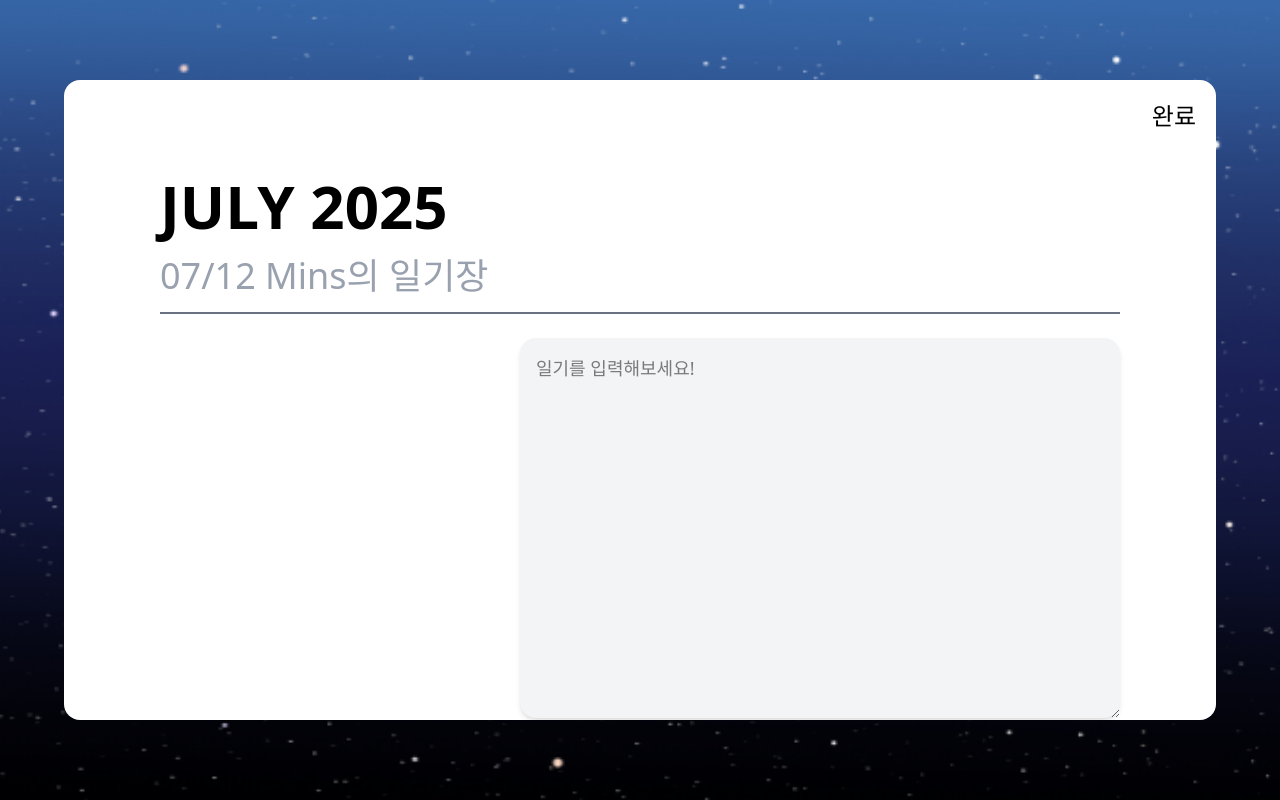
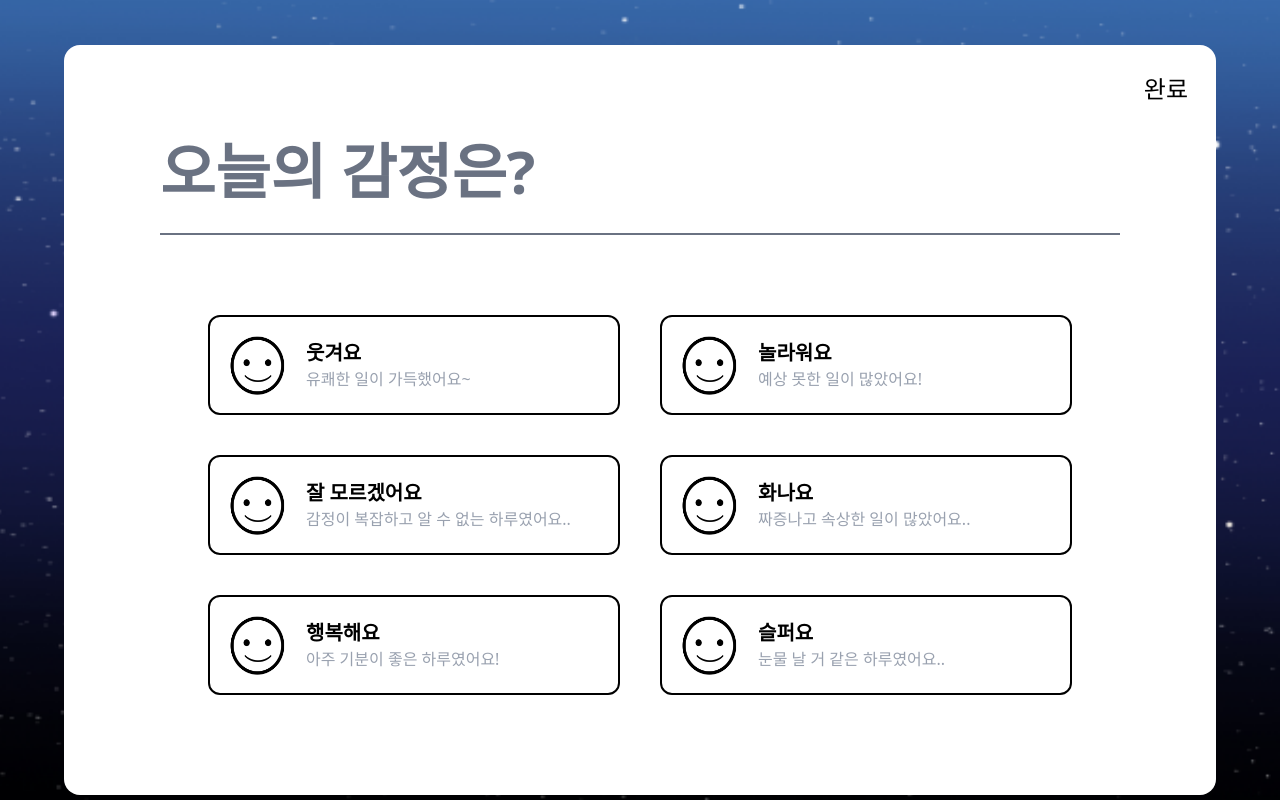
Before and after one commit to 2025-YU-SE-Project/Starlet_web, a React (Vite) app: page / in a window 1280 px wide. Built offline with nearby package versions, Linux system fonts and the light colour scheme.

Commit message:
일기 작성 페이지와 감정 선택 페이지 수정

```diff
--- a/src/App.jsx
+++ b/src/App.jsx
@@ -6,7 +6,7 @@ import Tag from "./pages/Tag";
 import Diary from "./pages/Diary";
 
 const App = () => {
-  return <Diary />;
+  return <Emotion />;
 };
 
 export default App;
--- a/src/pages/Diary.jsx
+++ b/src/pages/Diary.jsx
@@ -9,9 +9,9 @@ const Diary = () => {
       className="w-full h-screen bg-cover bg-center flex items-center justify-center"
       style={{ backgroundImage: `url(${backgroundImage})` }}
     >
-      <div className="bg-white w-[90%] h-[80%] rounded-2xl p-24 relative overflow-auto">
+      <div className="bg-white w-[90%] h-[750px] rounded-2xl p-24 mt-10 relative overflow-auto">
         <button
-          className="absolute top-5 right-5 text-2xl text-black transition hover:scale-90"
+          className="absolute top-7 right-7 text-2xl text-black transition hover:scale-90"
           onClick={() => setIsModalOpen(true)} // 클릭시 모달 열림
         >
           완료
@@ -27,7 +27,7 @@ const Diary = () => {
         <div className="w-full flex justify-end mt-6">
           <textarea
             placeholder="일기를 입력해보세요!"
-            className="bg-gray-100 w-[600px] h-[380px] rounded-2xl p-4 text-black text-lg shadow-md focus:outline-none focus:ring-2 focus:ring-black"
+            className="bg-gray-100 w-[600px] h-[480px] rounded-2xl p-4 text-black text-lg shadow-md focus:outline-none focus:ring-2 focus:ring-black"
           />
         </div>
 
--- a/src/pages/Emotion.jsx
+++ b/src/pages/Emotion.jsx
@@ -22,15 +22,15 @@ const Emotion = () => {
       className="w-full h-screen bg-cover bg-center flex items-center justify-center"
       style={{ backgroundImage: `url(${backgroundImage})` }}
     >
-      <div className="bg-white w-[90%] h-[80%] rounded-2xl p-24 relative overflow-auto">
-        <button className="absolute top-5 right-5 text-2xl text-black transition hover:scale-90">
+      <div className="bg-white w-[90%] h-[750px] rounded-2xl p-24 mt-10 relative overflow-auto">
+        <button className="absolute top-7 right-7 text-2xl text-black transition hover:scale-90">
           완료
         </button>
 
         <h1 className="text-6xl font-bold text-gray-500">오늘의 감정은?</h1>
         <hr className="my-8 text-gray-500 border-t-2" />
 
-        <div className="grid grid-cols-1 md:grid-cols-2 gap-6">
+        <div className="grid grid-cols-1 md:grid-cols-2 gap-10 p-12">
           {" "}
           {/* 모바일에서는 1열로 나타나고 태블릿 이상 크기에서는 2열로 나타남 */}
           {emotions.map(({ title, subtitle }) => (
```
